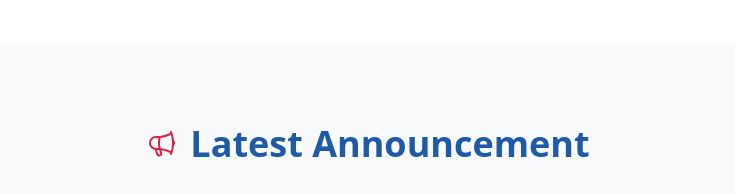
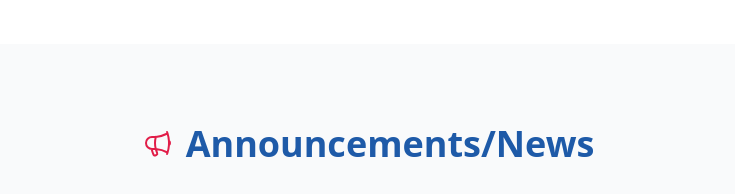
Before and after one commit to smasauko/unima-edu-society, a React (Vite) app: page / in a window 1280 px wide. Shown: the part 1620-1814 px from the top of the page, without its empty margins (272-1007 px from the left). Built offline with nearby package versions, Linux system fonts and the light colour scheme.

Commit message:
update section title in Announcements component to 'Announcements/News'

```diff
--- a/src/components/Announcements.jsx
+++ b/src/components/Announcements.jsx
@@ -49,7 +49,7 @@ export default function Announcements() {
       {/* Section Title with Icon */}
       <h2 className="text-3xl md:text-4xl font-bold text-primary mb-8 flex items-center gap-3">
         <MegaphoneIcon className="w-8 h-8 text-accent" />
-        Latest Announcement
+        Announcements/News
       </h2>
 
       {/* Rotating Card */}
```
